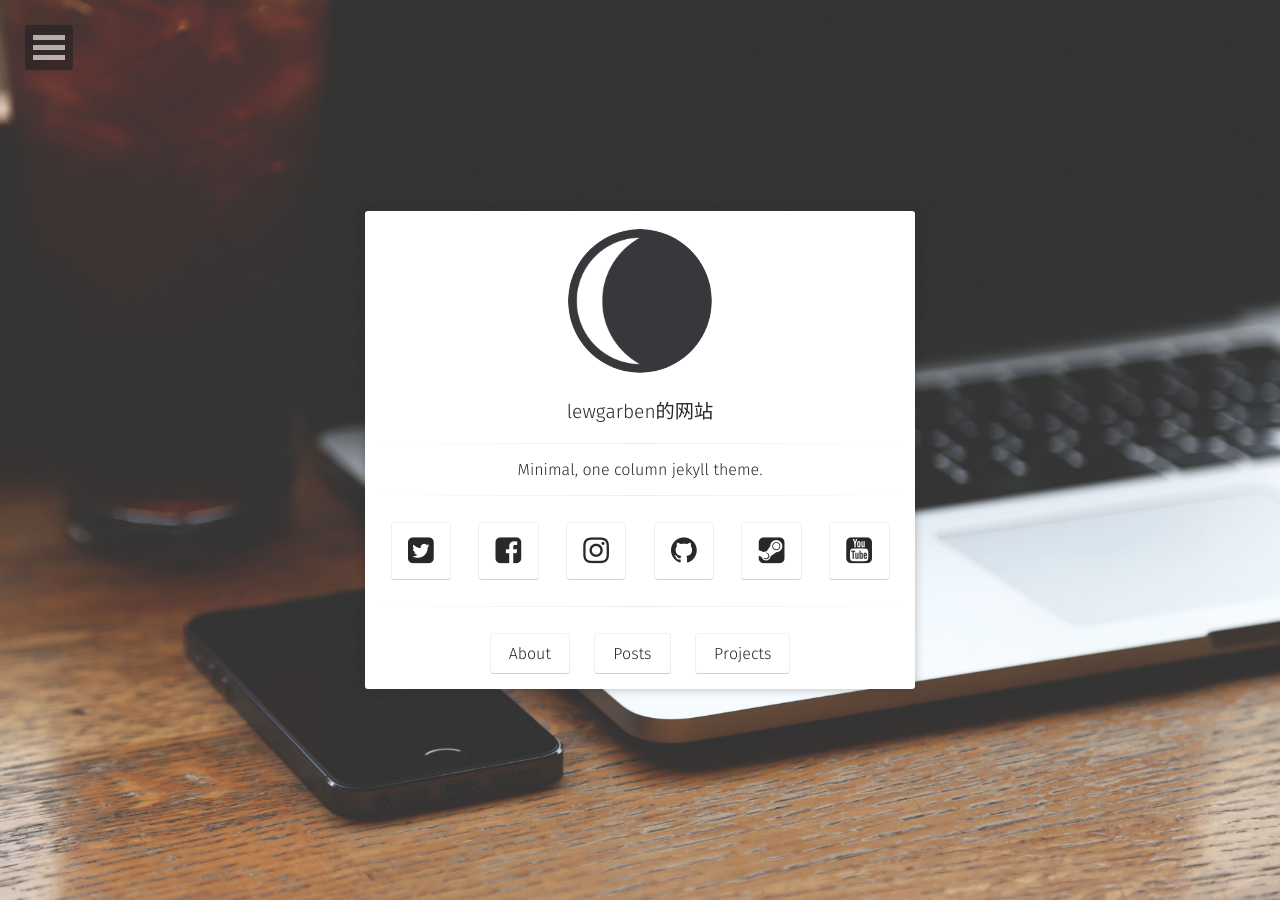
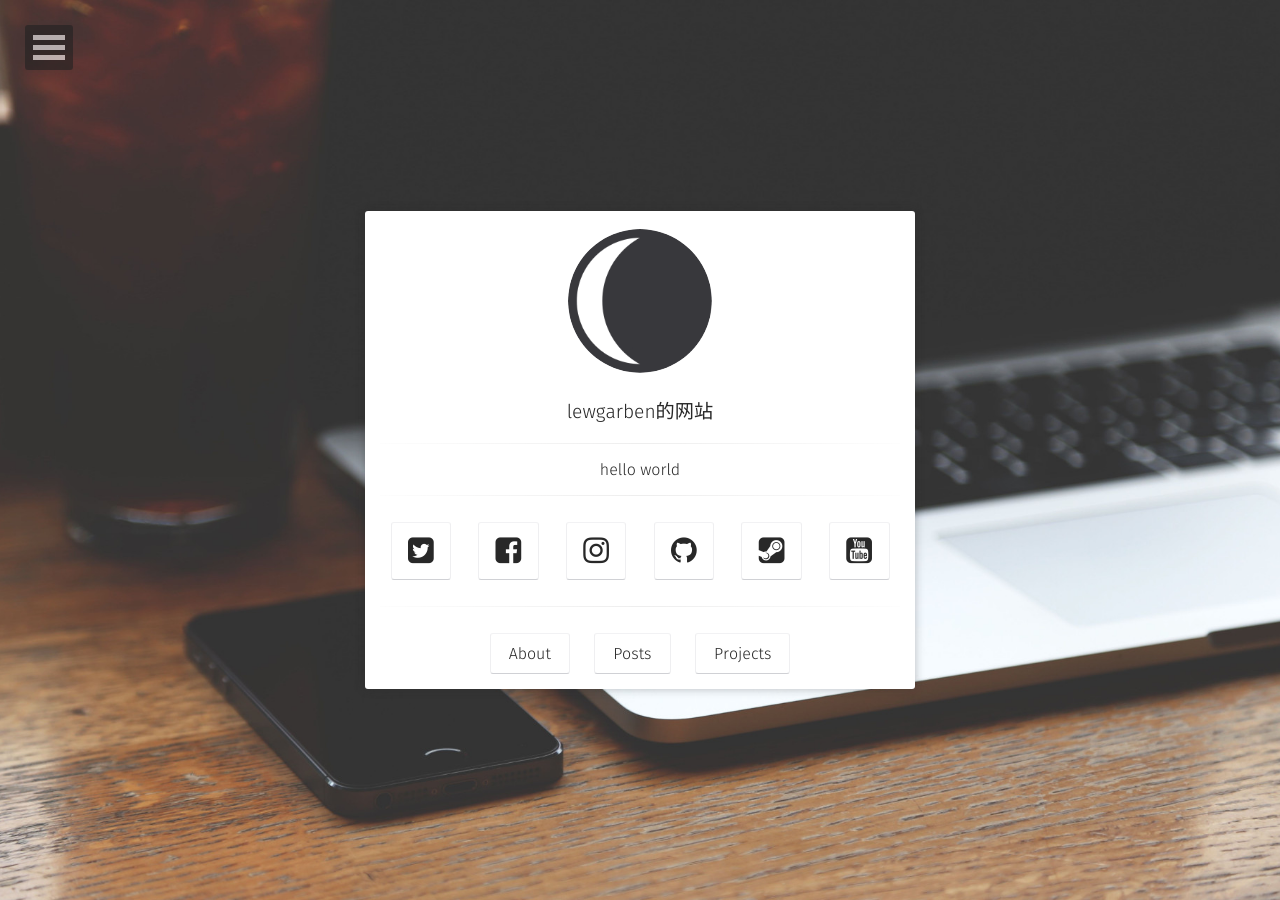
Before and after one commit to lewgar/le_newwebsite, a Jekyll site: the page built from index.html, in a window 1280 px wide. Built offline with Jekyll 4.4.1, drawn with Linux system fonts in a browser that asks for light colours; some web fonts are replaced.

Commit message:
Update _config.yml

```diff
--- a/_config.yml
+++ b/_config.yml
@@ -1,6 +1,7 @@
 # Site
 title:              lewgarben的网站
-bio:                'Minimal, one column jekyll theme.'
+#bio:                'Minimal, one column jekyll theme.'
+bio:                'hello world'
 description:        "Moon is a minimal, one column jekyll theme for your blog."
 reading_time:       true
 words_per_minute:   200
@@ -40,7 +41,7 @@ disqus_shortname:   taylantatli
 #email:
 twitter:            username
 facebook:           username
-github-url:         lewgar
+github-url:         username1
 #stackoverflow:     123456/username   from a "http://stackoverflow.com/users/123456/username" link
 #linkedin:          username
 #xing:              username
```
